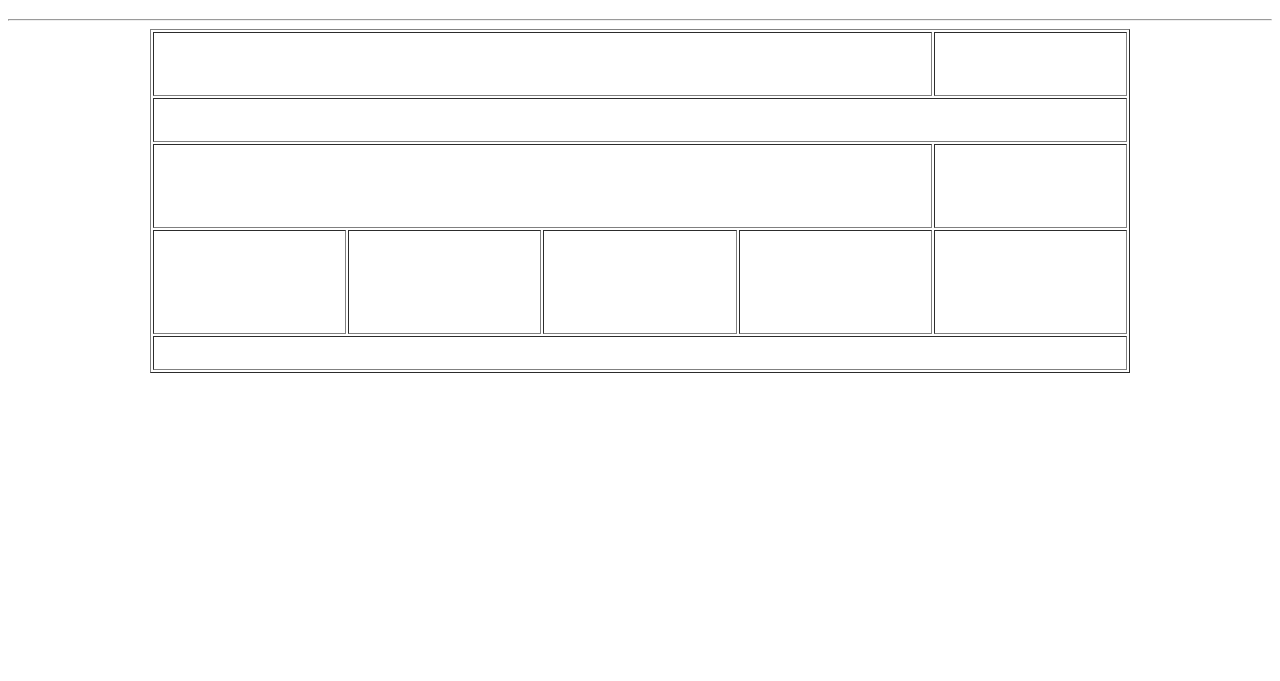
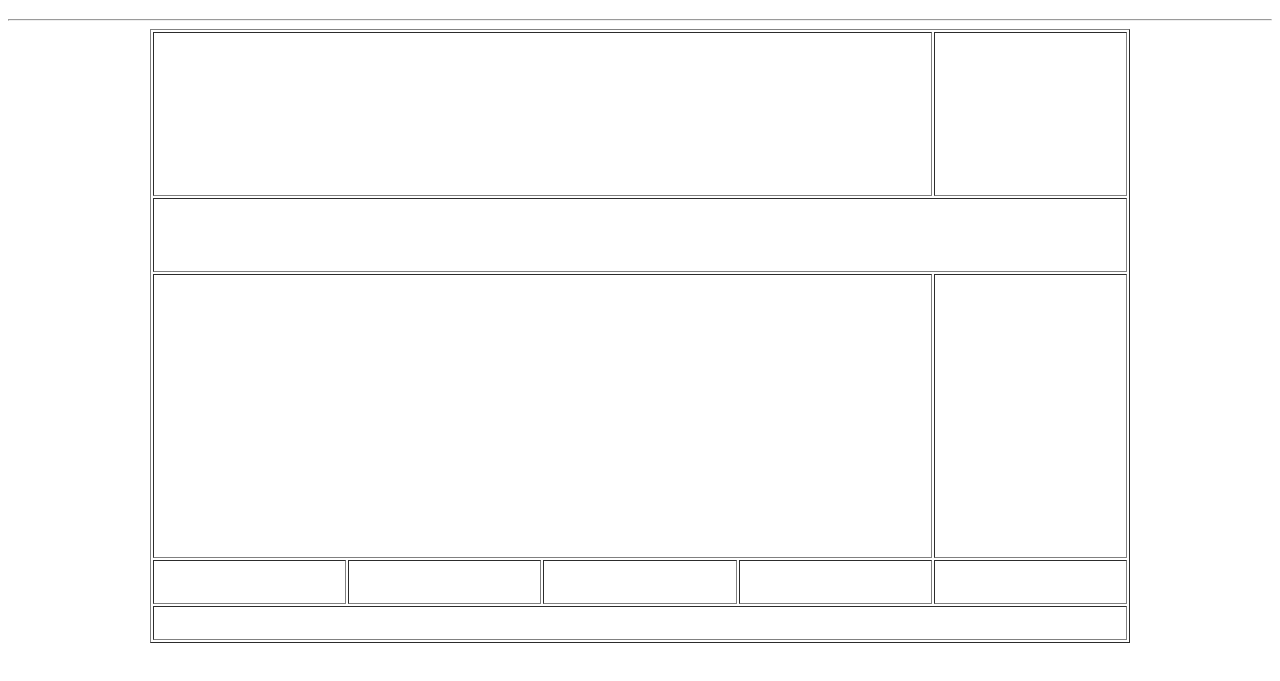
Before and after one commit to jahid-sourav/bitm-files, a plain HTML site: page day-02/index.html in a window 1280 px wide. Shown: the part 61-742 px from the top of the page. Drawn offline with Linux system fonts and the light colour scheme.

Commit message:
Height Fix

```diff
--- a/day-02/index.html
+++ b/day-02/index.html
@@ -12,18 +12,18 @@
     <hr/>
     <table border="1" width="980" align="center">
         <tr>
-            <td height="60" colspan="4"></td>
+            <td height="160" colspan="4"></td>
             <td></td>
         </tr>
         <tr>
-            <td height="40" colspan="5"></td>
+            <td height="70" colspan="5"></td>
         </tr>
         <tr>
-            <td height="80" colspan="4"></td>
+            <td height="280" colspan="4"></td>
             <td></td>
         </tr>
         <tr>
-            <td height="100"></td>
+            <td height="40"></td>
             <td></td>
             <td></td>
             <td></td>
```
